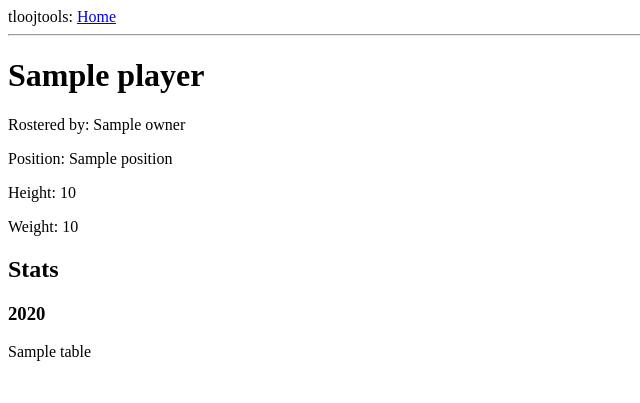
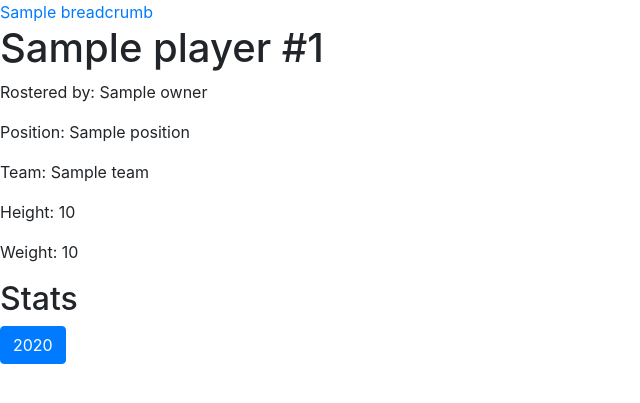
Before and after one commit to blarggy/tloojtools, a Flask app: template app/templates/player_info.html in a window 1280 px wide. Shown: the top 403 px of the page, without its empty margins (0-640 px from the left). Run offline with Flask 3, Linux system fonts and the light colour scheme; the template is opened without the code that fills it: most values are stand-ins (such as "Sample title", 1, 10 or a date in 2020); some libraries are stand-ins or nearby versions.

Commit message:
Add breadcrumbs, bootstrap boilerplate (collapsable stats tables)

```diff
--- a/app/templates/base.html
+++ b/app/templates/base.html
@@ -7,10 +7,22 @@
         {% else %}
         <title>Welcome to tloojtools!</title>
         {% endif %}
+        <link href="https://stackpath.bootstrapcdn.com/bootstrap/4.3.1/css/bootstrap.min.css" rel="stylesheet">
     </head>
     <body>
-        <div>tloojtools: <a href="/index">Home</a></div>
-        <hr>
+        <div>
+        {% if not breadcrumbs %}
+            <a href="/index">Home</a>
+        {% else %}
+            {% for breadcrumb in breadcrumbs %}
+                <a href="{{ breadcrumb.url }}">{{ breadcrumb.name }}</a>
+                {% if not loop.last %} &gt; {% endif %}
+            {% endfor %}
+        {% endif %}
+        </div>
         {% block content %}{% endblock %}
+        <script src="https://code.jquery.com/jquery-3.3.1.slim.min.js"></script>
+        <script src="https://cdnjs.cloudflare.com/ajax/libs/popper.js/1.14.7/umd/popper.min.js"></script>
+        <script src="https://stackpath.bootstrapcdn.com/bootstrap/4.3.1/js/bootstrap.min.js"></script>
     </body>
 </html>
--- a/app/templates/player_info.html
+++ b/app/templates/player_info.html
@@ -1,17 +1,25 @@
 {% extends "base.html" %}
 {% block content %}
-    <h1>{{ player.player_name }}</h1>
+    <h1>{{ player.player_name }} #{{ player.details.number }}</h1>
     <p>Rostered by: {{ player.owner }}</p>
     <p>Position:
     {% for position in player.details.fantasy_positions %}
+    {% endfor %}
         {{ position }}
-    {% endfor %}
     </p>
+    <p>Team: {{ player.details.team }}</p>
     <p>Height: {{ player.details.height }}</p>
     <p>Weight: {{ player.details.weight }}</p>
     <h2>Stats</h2>
     {% for year, table in player_stat_tables.items() %}
-        <h3>{{ year }}</h3>
-        {{ table | safe }}
+        {% set sanitized_year = year.replace(' ', '_') %}
+        <h3>
+            <a class="btn btn-primary" data-toggle="collapse" href="#collapse{{ sanitized_year }}" role="button" aria-expanded="false" aria-controls="collapse{{ sanitized_year }}">
+                {{ year }}
+            </a>
+        </h3>
+        <div class="collapse" id="collapse{{ sanitized_year }}">
+            {{ table | safe }}
+        </div>
     {% endfor %}
 {% endblock %}
```
Also changed, not shown: app/routes.py (+18 -8 lines).
